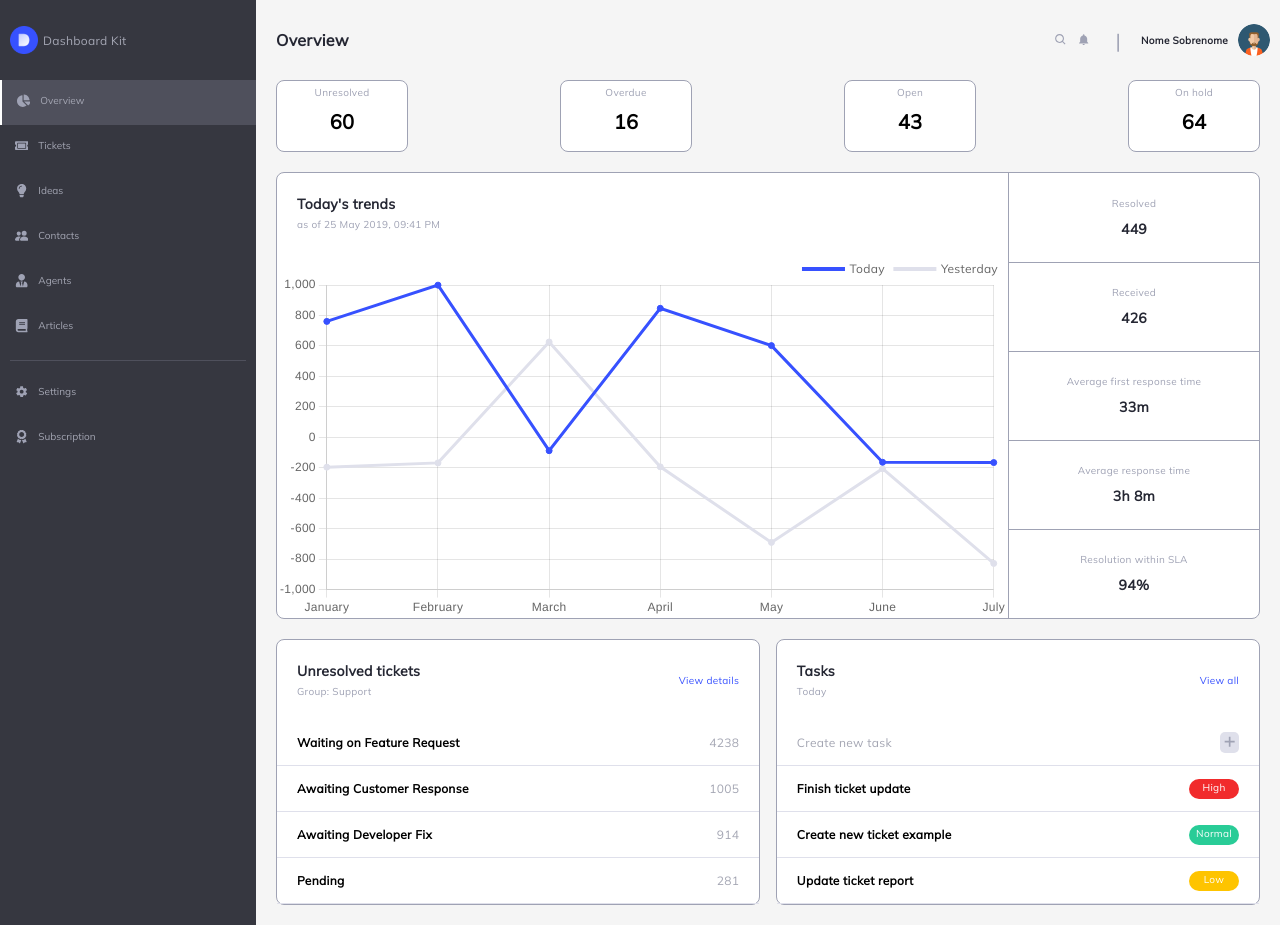
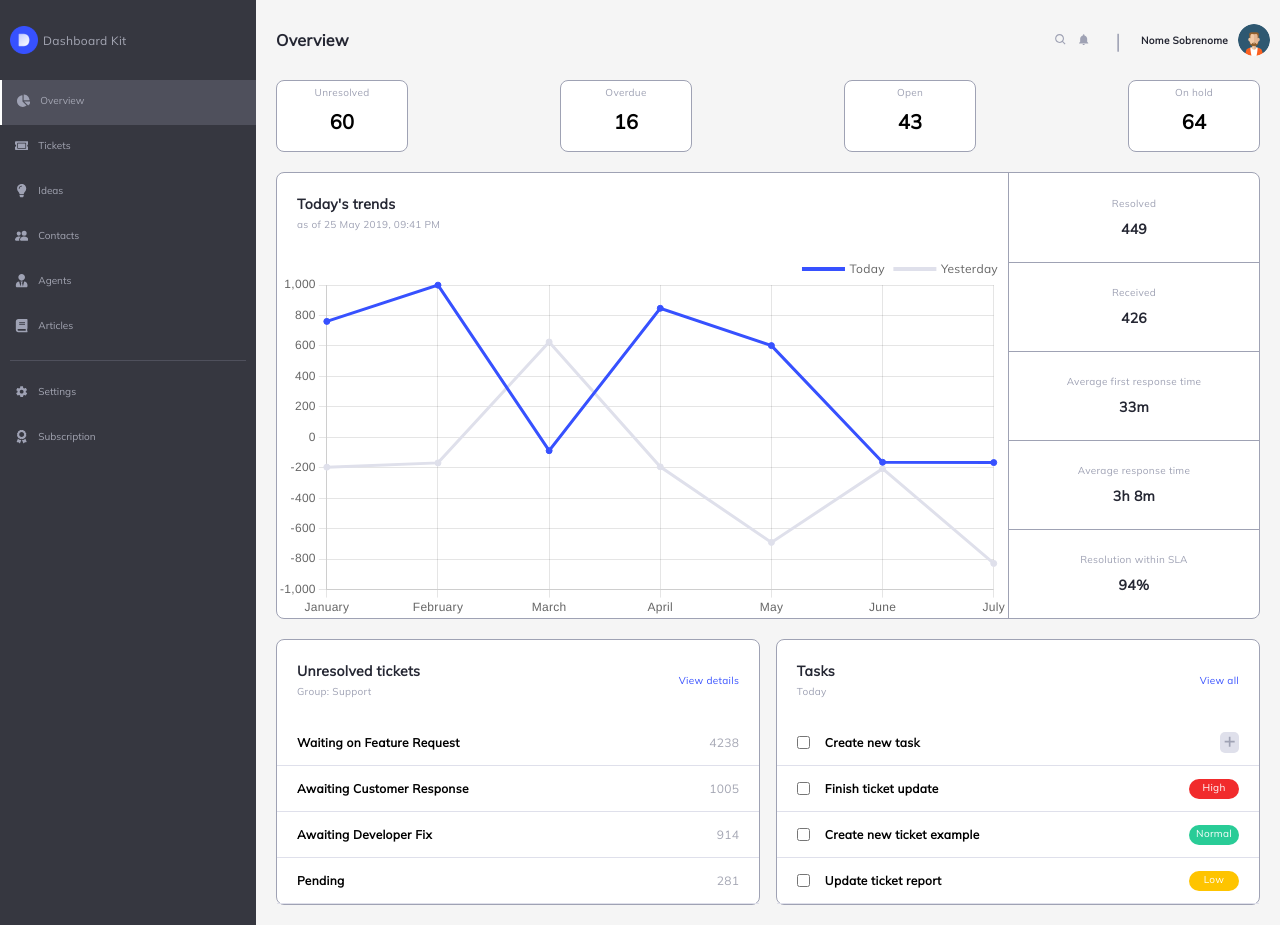
Before and after one commit to JuanFreitas094/dashboard-kit, a Next.js app: page /overview in a window 1280 px wide. Built offline with nearby package versions, Linux system fonts and the light colour scheme.

Commit message:
Colocado na tabela de tasks checkbox na página overview.

```diff
--- a/pages/overview.jsx
+++ b/pages/overview.jsx
@@ -101,6 +101,12 @@ const StyledTicketTable = styled.p`
     font-size: 12px;
 `
 
+const StyledCheckboxText = styled.p`
+    font-weight: 600;
+    font-size: 12px;
+    padding: 0 15px;
+`
+
 const StyledTicketTableDesc = styled.p`
     font-size: 12px;
     color: ${props => props.theme.lightGrey};
@@ -119,6 +125,11 @@ const StyledDivTrendsCard = styled.div`
     display: flex;
     align-items: stretch;
     height: 100%;
+`
+
+const StyledCheckbox = styled.div`
+    display: flex;
+    flex-direction: row;
 `
 
 const pageName = "Overview";
@@ -194,7 +205,10 @@ function OverviewPage() {
                             <tbody>
                                 <StyledTrRow>
                                     <StyledTd>
-                                        <StyledTicketTableDesc>Create new task</StyledTicketTableDesc>
+                                        <StyledCheckbox>
+                                            <input type="checkbox"/>
+                                            <StyledCheckboxText>Create new task</StyledCheckboxText>
+                                        </StyledCheckbox>
                                     </StyledTd>
                                     <StyledTd2>
                                         <StyledButton><GoPlus /></StyledButton>
@@ -202,7 +216,10 @@ function OverviewPage() {
                                 </StyledTrRow>
                                 <StyledTrRow>
                                     <StyledTd>
-                                        <StyledTicketTable>Finish ticket update</StyledTicketTable>
+                                        <StyledCheckbox>
+                                            <input type="checkbox"/>
+                                            <StyledCheckboxText>Finish ticket update</StyledCheckboxText>
+                                        </StyledCheckbox>
                                     </StyledTd>
                                     <StyledTd2>
                                         <StyledDiv><Tag priority="High"/></StyledDiv>
@@ -210,7 +227,10 @@ function OverviewPage() {
                                 </StyledTrRow>
                                 <StyledTrRow>
                                     <StyledTd>
-                                        <StyledTicketTable>Create new ticket example</StyledTicketTable>
+                                        <StyledCheckbox>
+                                            <input type="checkbox"/>
+                                            <StyledCheckboxText>Create new ticket example</StyledCheckboxText>
+                                        </StyledCheckbox>
                                     </StyledTd>
                                     <StyledTd2>
                                         <StyledDiv><Tag priority="Normal"/></StyledDiv>
@@ -218,7 +238,10 @@ function OverviewPage() {
                                 </StyledTrRow>
                                 <StyledTrRow>
                                     <StyledTd>
-                                        <StyledTicketTable>Update ticket report</StyledTicketTable>
+                                        <StyledCheckbox>
+                                            <input type="checkbox"/>
+                                            <StyledCheckboxText>Update ticket report</StyledCheckboxText>
+                                        </StyledCheckbox>
                                     </StyledTd>
                                     <StyledTd2>
                                     <StyledDiv><Tag priority="Low"/></StyledDiv>
```
